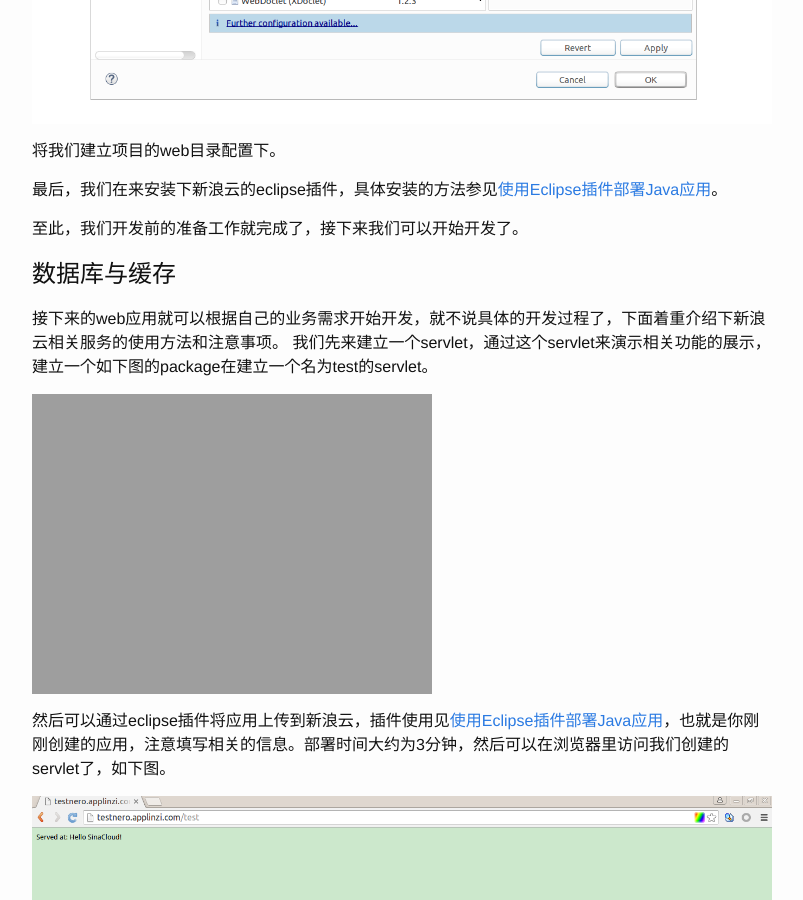
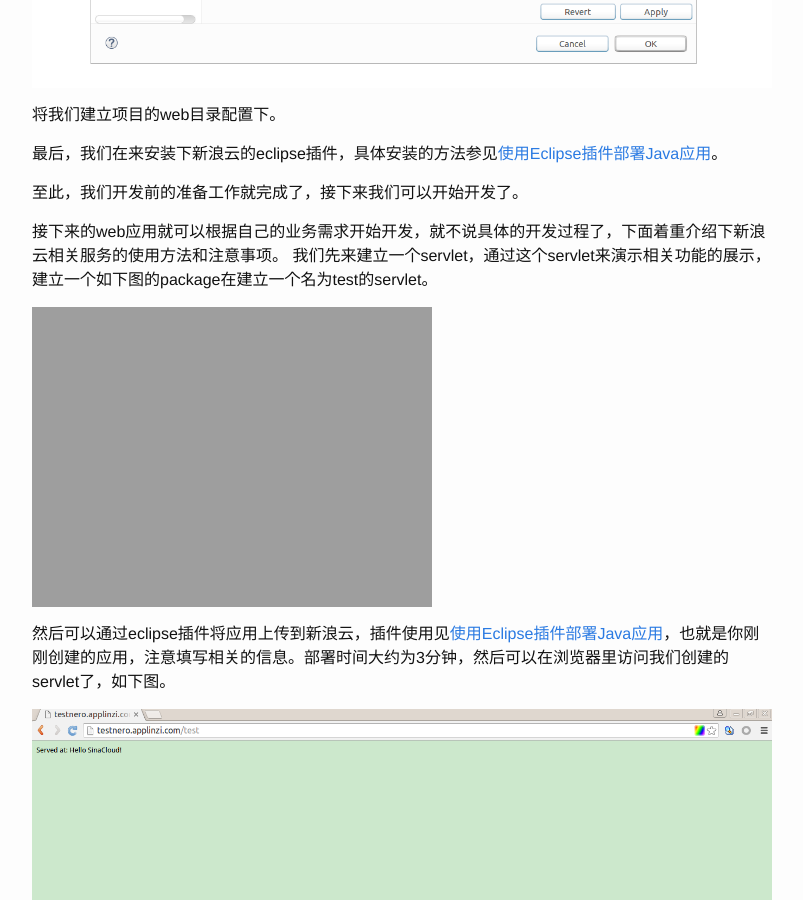
Before and after one commit to haluomao/sinacloud.github.io, a Jekyll site: the page built from _posts/2016-09-05-docker-java-get-started.markdown, in a window 1280 px wide and 900 px high, scrolled down 6135 px. Shown: the whole window, without its empty margins (238-1041 px from the left). Built offline with Jekyll 4.4.1, drawn with Linux system fonts in a browser that asks for light colours; Markdown is read by kramdown in place of the engine named in the settings.

Commit message:
修改下标题

```diff
--- a/_posts/2016-09-05-docker-java-get-started.markdown
+++ b/_posts/2016-09-05-docker-java-get-started.markdown
@@ -7,7 +7,7 @@ date:   2016-09-05 16:32:01
 经过一段时间的开发，更新，迭代，新浪云容器Java环境逐渐成熟起来，相比过去的javaruntime，可用性和易用性都得到了大量的提升。同时也收到了不少用户反馈的使用问题，特此在这篇文章里综合介绍一下容器java使用以及相关服务的整合。
 
 
-# 环境说明
+**环境说明**
 
 新浪云容器Java环境基于docker搭建，支持多实例负载均衡，近乎原生虚拟机环境，使用无门槛。
 
@@ -17,7 +17,7 @@ date:   2016-09-05 16:32:01
 *注意：这里以后可能会提供相应的web容器定制服务*
 
 
-# 准备
+**准备**
 
 开发自己的应用之前，我们先要准备好自己的开发环境，新浪云的容器Java应用所需的环境和一般开发环境类似。
 
@@ -27,7 +27,7 @@ date:   2016-09-05 16:32:01
 
 *安装方式就不累述了，各个环境下如何安装配置，大家可以自行用百度谷歌一下*
 
-# 创建初始化应用
+**创建初始化应用**
 
 
 首先我们要创建自己的新浪云账号，这个就不累述了，具体参看[新浪云](http://www.sinacloud.com/)。
@@ -81,8 +81,6 @@ date:   2016-09-05 16:32:01
 至此，我们开发前的准备工作就完成了，接下来我们可以开始开发了。
 
 
-# 数据库与缓存
-
 
 接下来的web应用就可以根据自己的业务需求开始开发，就不说具体的开发过程了，下面着重介绍下新浪云相关服务的使用方法和注意事项。
 我们先来建立一个servlet，通过这个servlet来演示相关功能的展示，建立一个如下图的package在建立一个名为test的servlet。
@@ -95,7 +93,7 @@ date:   2016-09-05 16:32:01
 
 这样，我们的servlet的就建立好了，接下来我们的演示就基于这个servlet展开介绍。
 
-## Mysql
+**Mysql**
 
 新浪云的数据库服务有两种，一种是[共享型数据库](http://www.sinacloud.com/doc/sae/php/mysql.html)，一种是[独享型数据库](http://www.sinacloud.com/doc/sae/php/rds.html)，但其实操作方式都是一样的，具体参看相关文档。以共享型数据库为例子吧，通过jdbc方式即可连接。
 
@@ -141,7 +139,7 @@ try {
 这里只是展示了最基本的使用方法，有些项目中会使用连接池，连接池只需要注意一项，将idle时间调整到10秒以下即可，无论是独享型还是共享型都是如此。
 
 
-## Memcached
+**Memcached**
 
 
 memcache服务同样也要在你创建的应用中开启面板，初始化一下。容器使用的memcache有auth认证，需要使用支持SASL协议的客户端，推荐使用*spymemcached*客户端，首先在*pom.xml*文件中添加如下依赖。
@@ -184,7 +182,7 @@ try {
 这里只是简单的实现了set和get方法，其他的可以参看[spymemcached](https://code.google.com/archive/p/spymemcached/)。
 
 
-## Redis
+**Redis**
 
 
 新浪云redis服务，类似于memcache服务，先在*pom.xml*里添加一个redis的客户端，如jedis
@@ -217,7 +215,7 @@ try {
 ![redis]({{ site.url }}/assets/show-redis.png)
 
 
-## MongoDB
+**MongoDB**
 
 
 首先还是在*pom.xml*中添加一下依赖。
@@ -249,7 +247,7 @@ response.getWriter().println(users.find(user).iterator().next().get("key"));
 ![mongodb]({{ site.url }}/assets/show-mongodb.png)
 
 
-# 存储服务
+**存储服务**
 
 
 这里还是在上面建立的那个servlet演示操作。对于容器java，我们提供了一套sdk支持，相关存储的操作，sdk已经放在了maven的中央仓库上，可以通过maven进行下载，在项目的*pom.xml*中添加如下依
@@ -265,7 +263,7 @@ response.getWriter().println(users.find(user).iterator().next().get("key"));
 目前，sdk里包含了kvdb（已经在1.2.2版本中去除）、云存储、Storage，以后新的服务，会在不断的增加。
 
 
-## Storage
+**Storage**
 
 
 Storage服务是新浪云开发的一套对象存储服务，首先也要在面板上开启服务，初始化，然后在servlet中添加如下的代码。
@@ -327,7 +324,7 @@ response.getWriter().println(session.getAttribute("key"));
 可以看到，由tomcat自主存的session信息，都在我们的redis里了，这样就可以实现多实例之间的session共享了。如果使用过程中需要存储对象，要预先对对象进行序列化
 
 
-# 最后
+**最后**
 
 
 以上简单的介绍了一下，新浪云容器环境java相关的问题，主要是在新浪云相关的服务上，如果以后有新的服务或者问题，我会继续更新相关的使用方法和文档。当然使用中如果遇到上面问题，可以提交[工单](https://www.sinacloud.com/ucenter/workorderadd.html)求助。
```
Also changed, not shown: other parts of _posts/2016-09-05-docker-java-get-started.markdown (+2 -3 lines).
